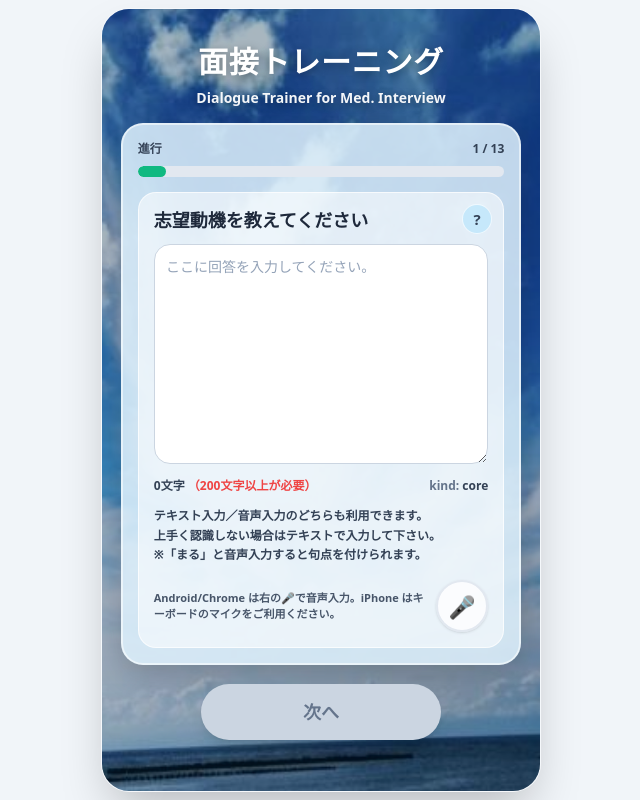
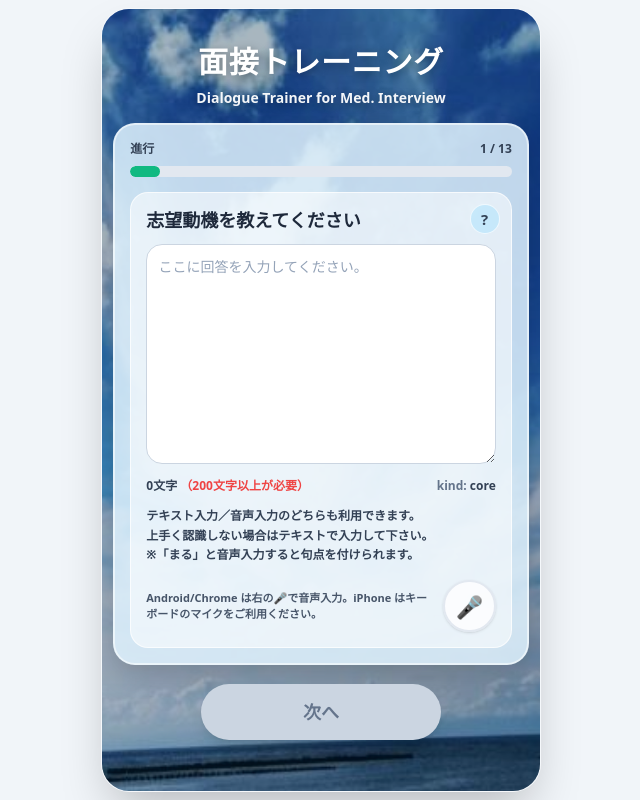
Before and after one commit to hiroland0414-byte/interview-pod, a Next.js app: page /interview in a window 1280 px wide. Shown: the whole page, without its empty margins (319-959 px from the left). Built offline with nearby package versions, Linux system fonts and the light colour scheme; sample sign-in values are in the browser's storage.

Commit message:
fix: スクロールできない不具合を修正

```diff
--- a/src/app/interview/page.tsx
+++ b/src/app/interview/page.tsx
@@ -539,7 +539,7 @@ export default function InterviewPage() {
           <div className="absolute inset-0 bg-sky-950/35" />
 
           {/* ✅ ここがスクロール本体 */}
-          <div className="relative h-full overflow-y-auto overscroll-contain px-5 pt-4 pb-5">
+          <div className="relative h-full overflow-y-auto overscroll-contain px-3 pt-4 pb-5">
             <div className="mt-4 text-center">
               <h1
                 className="text-[30px] font-extrabold text-white tracking-wide"
```
